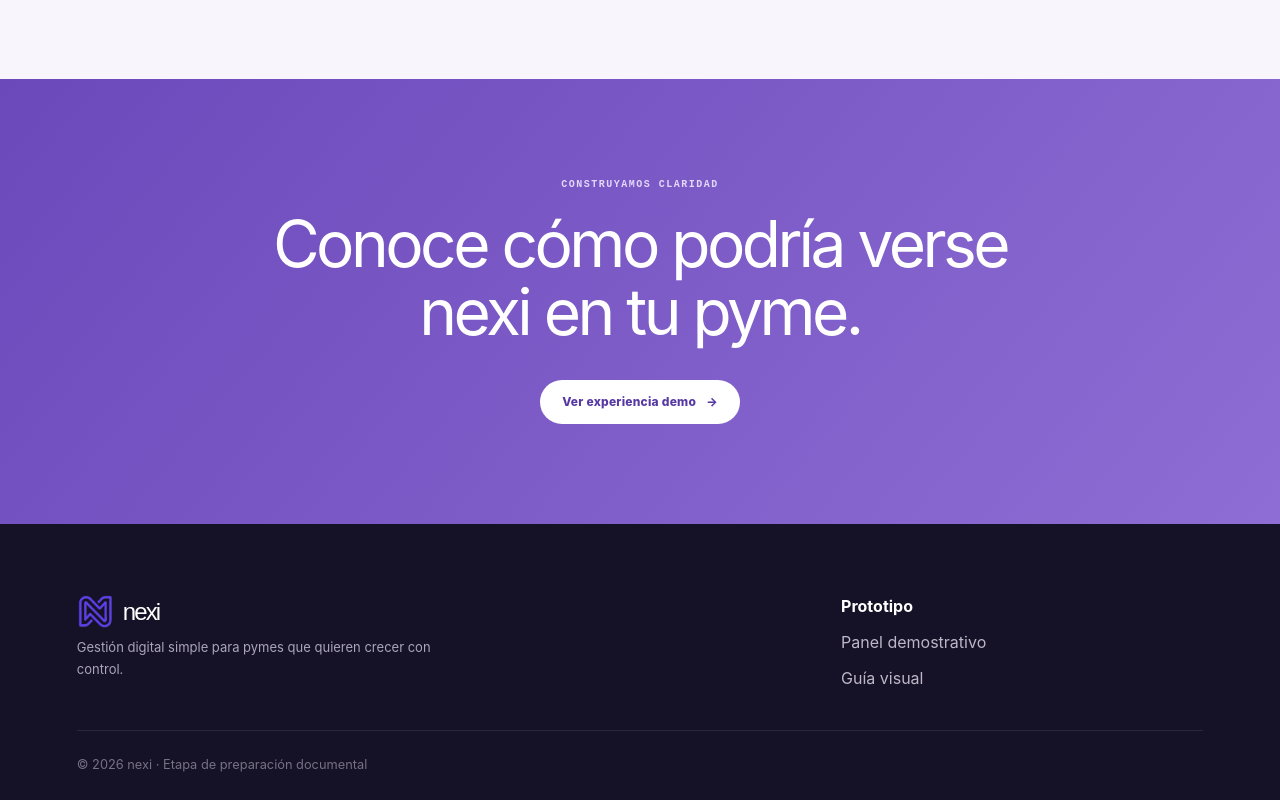
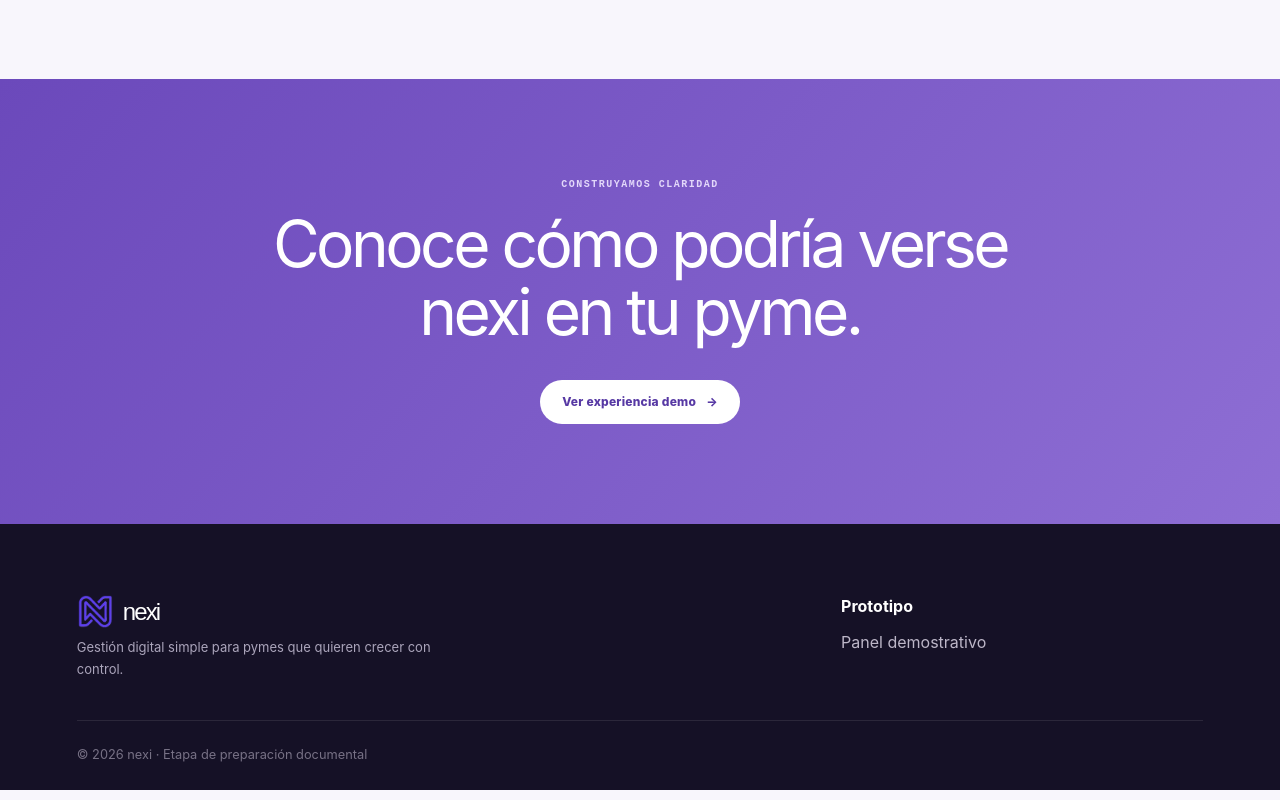
Before and after one commit to MarceloGarciaRojas/longhorn, a Next.js app in the folder site/: page / in a window 1280 px wide. Shown: the part 5005-5805 px from the top of the page. Built offline with nearby package versions, Linux system fonts and the light colour scheme.

Commit message:
Retirar guía visual del cliente administrador

```diff
--- a/site/app/page.tsx
+++ b/site/app/page.tsx
@@ -2,7 +2,7 @@
 
 import { FormEvent, useState } from "react";
 
-type View = "landing" | "login" | "onboarding" | "video" | "dashboard" | "design";
+type View = "landing" | "login" | "onboarding" | "video" | "dashboard";
 
 const problems = [
   ["Sitio desactualizado", "La información clave queda obsoleta y tus clientes pierden confianza."],
@@ -77,7 +77,7 @@ function Landing({ go }: { go: (view: View) => void }) {
 
       <section className="cta"><span className="kicker">Construyamos claridad</span><h2>Conoce cómo podría verse nexi en tu pyme.</h2><button className="pill light" onClick={() => go("onboarding")}>Ver experiencia demo <span>→</span></button></section>
     </main>
-    <footer><div><Brand inverse /><p>Gestión digital simple para pymes que quieren crecer con control.</p></div><div><b>Prototipo</b><button onClick={() => go("dashboard")}>Panel demostrativo</button><button onClick={() => go("design")}>Guía visual</button></div><small>© 2026 nexi · Etapa de preparación documental</small></footer>
+    <footer><div><Brand inverse /><p>Gestión digital simple para pymes que quieren crecer con control.</p></div><div><b>Prototipo</b><button onClick={() => go("dashboard")}>Panel demostrativo</button></div><small>© 2026 nexi · Etapa de preparación documental</small></footer>
   </div>;
 }
 
@@ -115,7 +115,7 @@ function VideoDemo({ go }: { go: (view: View) => void }) {
 
 function Dashboard({ go }: { go: (view: View) => void }) {
   const [tab, setTab] = useState("Mis sitios");
-  return <div className="dashboard-shell"><aside><Brand inverse /><div className="user-card"><i>CM</i><span><b>Carlos Mendoza</b><small>Administrador</small></span></div><nav>{["Mis sitios", "Mi plan", "Mensajes", "Configuración"].map((x,i) => <button className={tab === x ? "active" : ""} key={x} onClick={() => setTab(x)}><span>{["▦","◇","○","⚙"][i]}</span>{x}</button>)}</nav><div className="demo-note"><b>Modo demostración</b><p>Sin datos reales ni cambios persistentes.</p></div><button className="exit" onClick={() => go("landing")}>← Volver al sitio</button></aside><main><header><div><span className="kicker">Panel de Carlos Mendoza</span><h1>{tab}</h1></div><button className="pill subtle" onClick={() => go("design")}>Guía visual</button></header>{tab === "Mis sitios" ? <SitesPanel /> : <EmptyPanel title={tab} />}</main></div>;
+  return <div className="dashboard-shell"><aside><Brand inverse /><div className="user-card"><i>CM</i><span><b>Carlos Mendoza</b><small>Administrador</small></span></div><nav>{["Mis sitios", "Mi plan", "Mensajes", "Configuración"].map((x,i) => <button className={tab === x ? "active" : ""} key={x} onClick={() => setTab(x)}><span>{["▦","◇","○","⚙"][i]}</span>{x}</button>)}</nav><div className="demo-note"><b>Modo demostración</b><p>Sin datos reales ni cambios persistentes.</p></div><button className="exit" onClick={() => go("landing")}>← Volver al sitio</button></aside><main><header><div><span className="kicker">Panel de Carlos Mendoza</span><h1>{tab}</h1></div></header>{tab === "Mis sitios" ? <SitesPanel /> : <EmptyPanel title={tab} />}</main></div>;
 }
 
 function SitesPanel() {
@@ -126,16 +126,11 @@ function SitesPanel() {
 
 function EmptyPanel({ title }: { title: string }) { return <section className="empty-panel"><span>◇</span><h2>{title}</h2><p>Esta sección es una representación visual. Su funcionalidad se definirá y aprobará durante la documentación del MVP.</p></section>; }
 
-function Design({ go }: { go: (view: View) => void }) {
-  return <div className="design-page"><header><Brand /><button className="pill ghost" onClick={() => go("landing")}>← Volver al sitio</button></header><main><span className="kicker">Sistema visual · Prototipo</span><h1>Una interfaz serena,<br />clara y cercana.</h1><p className="design-lead">El adjunto inspira una dirección violeta suave, con superficies luminosas, bordes generosos y jerarquías muy legibles.</p><section><h2>Paleta</h2><div className="swatches">{[["Tinta","#171329"],["Violeta","#7553C8"],["Lavanda","#E8DFF8"],["Niebla","#F8F6FC"],["Blanco","#FFFFFF"]].map(([n,c]) => <article key={n}><i style={{background:c}} /><b>{n}</b><small>{c}</small></article>)}</div></section><section><h2>Componentes</h2><div className="component-sample"><button className="pill primary">Acción principal</button><button className="pill subtle">Acción secundaria</button><span className="tag"><i /> Estado activo</span><div className="mini-card"><small>Indicador</small><strong>82%</strong><span>Contenido completo</span></div></div></section></main></div>;
-}
-
 export default function Home() {
   const [view, setView] = useState<View>("landing");
   if (view === "login") return <Login go={setView} />;
   if (view === "onboarding") return <><Landing go={setView} /><div className="blur-overlay" /><Onboarding go={setView} /></>;
   if (view === "video") return <><Landing go={setView} /><div className="blur-overlay" /><VideoDemo go={setView} /></>;
   if (view === "dashboard") return <Dashboard go={setView} />;
-  if (view === "design") return <Design go={setView} />;
   return <Landing go={setView} />;
 }
```
Also changed, not shown: 1 other file (tests, documents, lock files or other folders).
